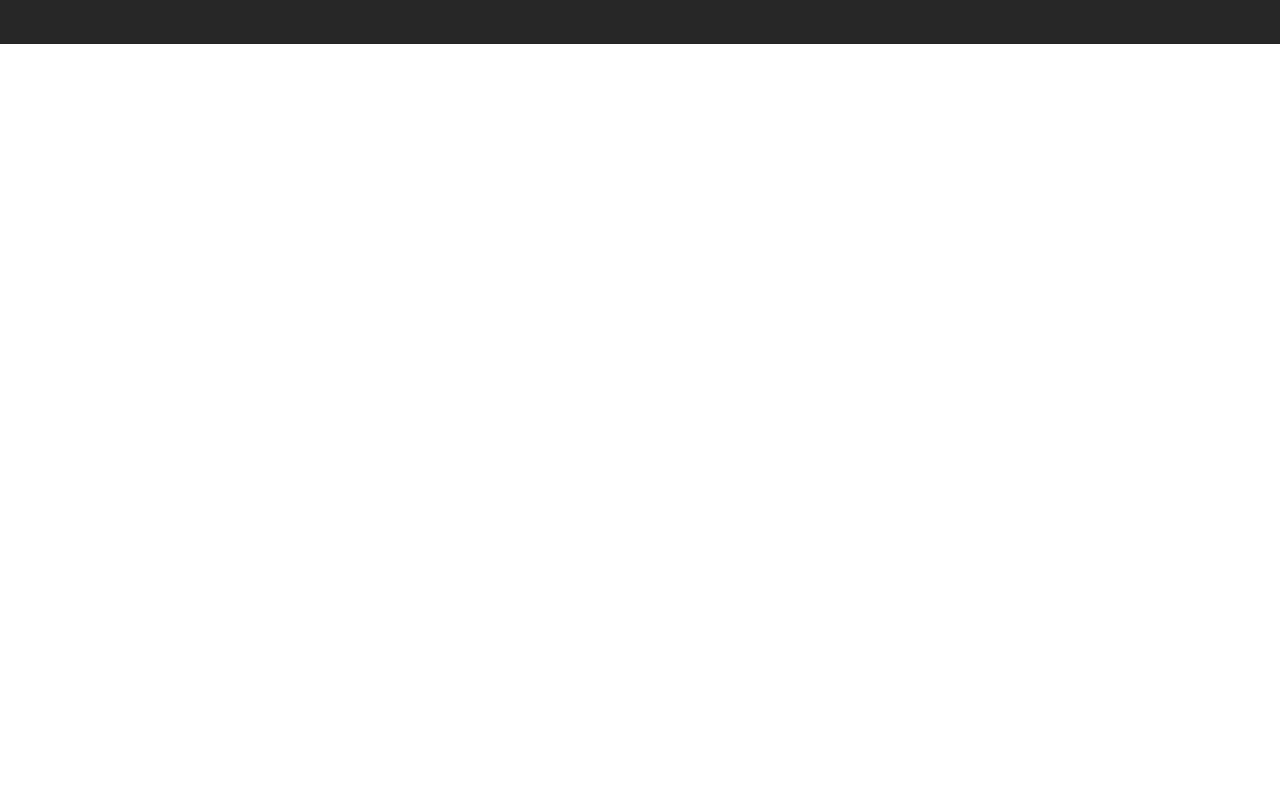
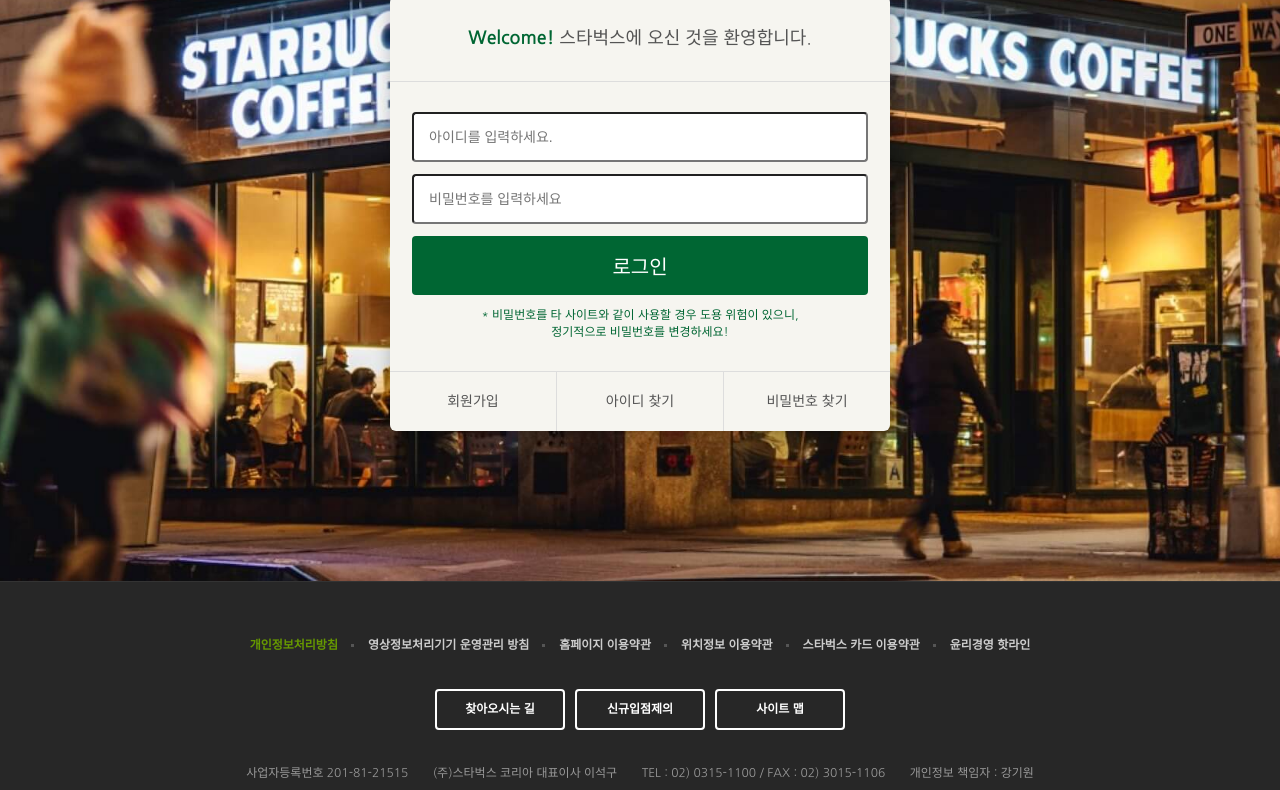
Before and after one commit to LeChuckbb/starbucks-clone-coding, a plain HTML site: page signin/index.html in a window 1280 px wide. Shown: the part 290-1080 px from the top of the page. Before the commit the page ends 800 px from the top, so only its background shows below. Drawn offline with nearby package versions, Linux system fonts and the light colour scheme.

Commit message:
semi-completed login page

```diff
--- /dev/null
+++ b/css/signin.css
@@ -0,0 +1,78 @@
+.signin {
+    margin-top: 120px;
+    padding: 100px 0 150px;
+    background-image: url("../images/signin_bg.jpg");
+    background-repeat: no-repeat;
+    background-position: center;
+    background-attachment: fixed;
+    background-size: cover;
+}
+.signin h1{
+    color:#fff;
+    font-size: 30px;
+    font-weight: 700;
+    text-align: center;
+    margin-bottom: 24px;
+}
+.signin__card {
+    width: 500px;
+    margin: 0 auto;
+    border-radius: 6px;
+    background-color:#f6f5f0;
+    box-shadow: 2px 2px 20px rgba(0,0,0,.3);
+    color: #555;
+}
+.signin__card h2{
+    padding:30px;
+    font-size:18px;
+    text-align:center;
+    border-bottom: 1px solid #ddd;
+}
+.signin__card h2 strong{
+    font-weight: 700;
+    color: #006633;
+}
+.signin__card form {
+    padding: 30px 22px;
+}
+.signin__card form input {
+    width: 100%;
+    margin-bottom:12px;
+    padding:15px;
+    border: 1px sollid #ddd;
+    border-radius: 4px;
+    outline: none;
+    box-sizing: border-box;
+    font-size: 14px;
+}
+.signin__card form [type="submit"] {
+    background-color: #006633;
+    border:none;
+    color:#fff;
+    font-size: 20px;
+    cursor: pointer;
+}
+.signin__card form p {
+    font-size:12px;
+    color:#006633;
+    text-align: center;
+}
+.signin__card .actions {
+    display:flex;
+    border-top: 1px solid #ddd;
+}
+.signin__card .actions a {
+    flex-grow: 1;
+    flex-basis: 0;
+    text-align: center;
+    padding: 20px;
+    color: #555;
+    font-size: 14px;
+    border-right: 1px solid #ddd;
+}
+.signin__card .actions a:last-child{
+    border-right:none;
+}
+.signin__card .actions a:hover {
+    text-decoration: underline;
+}
--- a/signin/index.html
+++ b/signin/index.html
@@ -24,6 +24,7 @@
 <link href="https://fonts.googleapis.com/css2?family=Nanum+Gothic:wght@400;700&display=swap" rel="stylesheet">
 <link rel="stylesheet" href="https://fonts.googleapis.com/icon?family=Material+Icons">
 <link rel="stylesheet" href="../css/common.css">
+<link rel="stylesheet" href="../css/signin.css">
 
 <script defer src="../js/common.js"></script>
 </head>
@@ -362,7 +363,26 @@
   </header>
 
   <section class="signin">
-
+    <h1>로그인</h1>
+    <div class="signin__card">
+      <h2>
+        <strong>Welcome!</strong> 스타벅스에 오신 것을 환영합니다.
+      </h2>
+      <form>
+        <input type="text" placeholder="아이디를 입력하세요.">
+        <input type="password" placeholder="비밀번호를 입력하세요">
+        <input type="submit" value="로그인">
+        <p>
+          * 비밀번호를 타 사이트와 같이 사용할 경우 도용 위험이 있으니,<br />
+          정기적으로 비밀번호를 변경하세요!
+        </p>
+      </form>
+      <div class="actions">
+        <a href="javascript:void(0)">회원가입</a>
+        <a href="javascript:void(0)">아이디 찾기</a>
+        <a href="javascript:void(0)">비밀번호 찾기</a>
+      </div>
+    </div>
   </section>
 
   <!-- FOOTER -->
```
